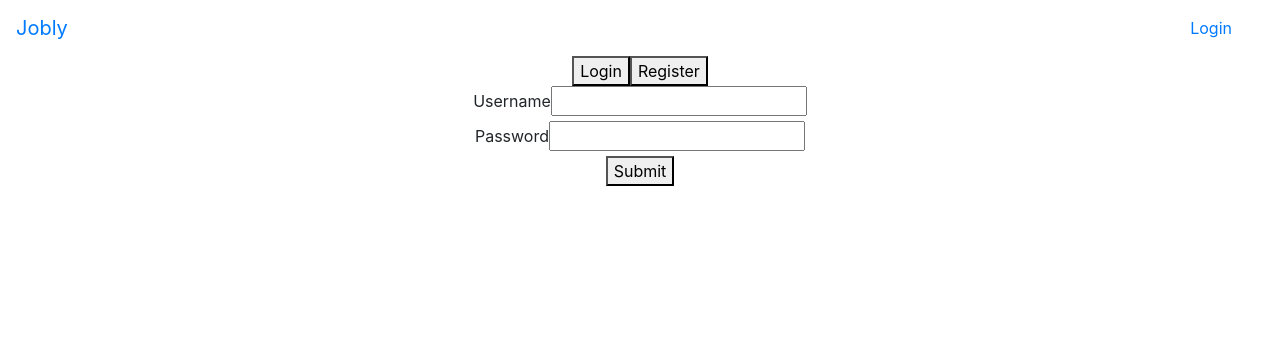
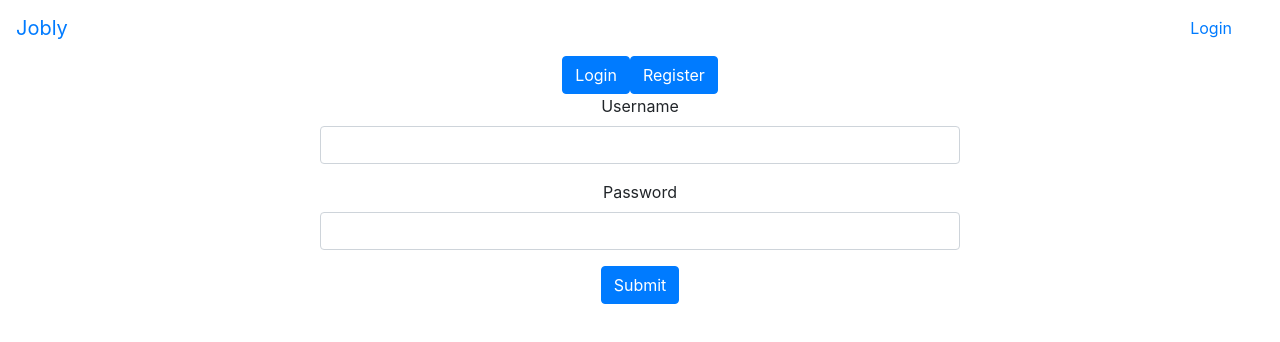
Before and after one commit to richarddowdy/react-jobly, a React (Create React App) app: page /login in a window 1280 px wide. Shown: the top 342 px of the page. Built offline with nearby package versions, Linux system fonts and the light colour scheme.

Commit message:
working on bootstrap

```diff
--- a/src/Company.js
+++ b/src/Company.js
@@ -15,7 +15,6 @@ function Company() {
       const companyResult = await JoblyApi.getCompany(handle);
       setCompany(companyResult);
     };
-
     fetchCompany(handle);
   }, [handle]);
 
--- a/src/CompanySearchForm.js
+++ b/src/CompanySearchForm.js
@@ -1,6 +1,4 @@
 import React, { useState } from 'react';
-
-// Define goToHome function in Login.js later
 
 function CompanySearchForm({ searchCompanies }) {
   const [formData, setFormData] = useState({
--- a/src/Home.js
+++ b/src/Home.js
@@ -9,11 +9,9 @@ function Home({ loggedIn }) {
       <p>All the jobs in one, convenient place</p>
       {loggedIn ?
         <h3>Welcome Back!</h3> :
-        <button>
-          <NavLink exact to="/login" className="nav-link">
-            Log In!
-            </NavLink>
-        </button>
+        <NavLink exact to="/login" className="btn btn-primary font-weight-bold" >
+          Log In!
+        </NavLink>
       }
     </div>
   )
--- a/src/LogIn.js
+++ b/src/LogIn.js
@@ -36,8 +36,8 @@ function Login({ handleLogin }) {
 
   return (
     <div>
-      <button onClick={() => setLoginForm(true)}>Login</button>
-      <button onClick={() => setLoginForm(false)}>Register</button>
+      <button onClick={() => setLoginForm(true)} className="btn btn-primary">Login</button>
+      <button onClick={() => setLoginForm(false)} className="btn btn-primary">Register</button>
       {loginForm ? <LoginForm login={login} /> : <RegisterForm register={register} />}
     </div>
   );
--- a/src/LoginForm.js
+++ b/src/LoginForm.js
@@ -23,8 +23,8 @@ function LoginForm({login}) {
 
   return (
     <div>
-      <form onSubmit={gatherInput}>
-        <div>
+      <form onSubmit={gatherInput} >
+        <div className="form-group">
           <label htmlFor="username">Username</label>
           <input
             onChange={handleChange}
@@ -32,9 +32,10 @@ function LoginForm({login}) {
             name="username"
             value={formData.username}
             id="username"
+            className="form-control col-6 mx-auto"
           />
         </div>
-        <div>
+        <div className="form-group">
           <label htmlFor="password">Password</label>
           <input
             onChange={handleChange}
@@ -43,10 +44,11 @@ function LoginForm({login}) {
             name="password"
             id="password"
             value={formData.password}
+            className="form-control col-6 mx-auto"
           />
         </div>
 
-        <button id="submitButton">Submit</button>
+        <button id="submitButton" className="btn btn-primary">Submit</button>
       </form>
     </div>
   );
--- a/src/RegisterForm.js
+++ b/src/RegisterForm.js
@@ -32,6 +32,7 @@ function RegisterForm({ register }) {
             name="username"
             value={formData.username}
             id="username"
+            className="form-control col-6 mx-auto"
           />
         </div>
         <div>
@@ -42,6 +43,7 @@ function RegisterForm({ register }) {
             name="password"
             id="password"
             value={formData.password}
+            className="form-control col-6 mx-auto"
           />
         </div>
         <div>
@@ -52,6 +54,7 @@ function RegisterForm({ register }) {
             name="first_name"
             value={formData.firstName}
             id="first_name"
+            className="form-control col-6 mx-auto"
           />
         </div>
         <div>
@@ -62,6 +65,7 @@ function RegisterForm({ register }) {
             name="last_name"
             value={formData.lastName}
             id="last_name"
+            className="form-control col-6 mx-auto"
           />
         </div>
         <div>
@@ -72,6 +76,7 @@ function RegisterForm({ register }) {
             name="photo_url"
             value={formData.photo_url}
             id="photo_url"
+            className="form-control col-6 mx-auto"
           />
         </div>
         <div>
@@ -82,9 +87,10 @@ function RegisterForm({ register }) {
             name="email"
             value={formData.email}
             id="email"
+            className="form-control col-6 mx-auto"
           />
         </div>
-        <button id="submitButton">Submit</button>
+        <button className="btn btn-primary" id="submitButton">Submit</button>
       </form>
     </div>
   );
```
